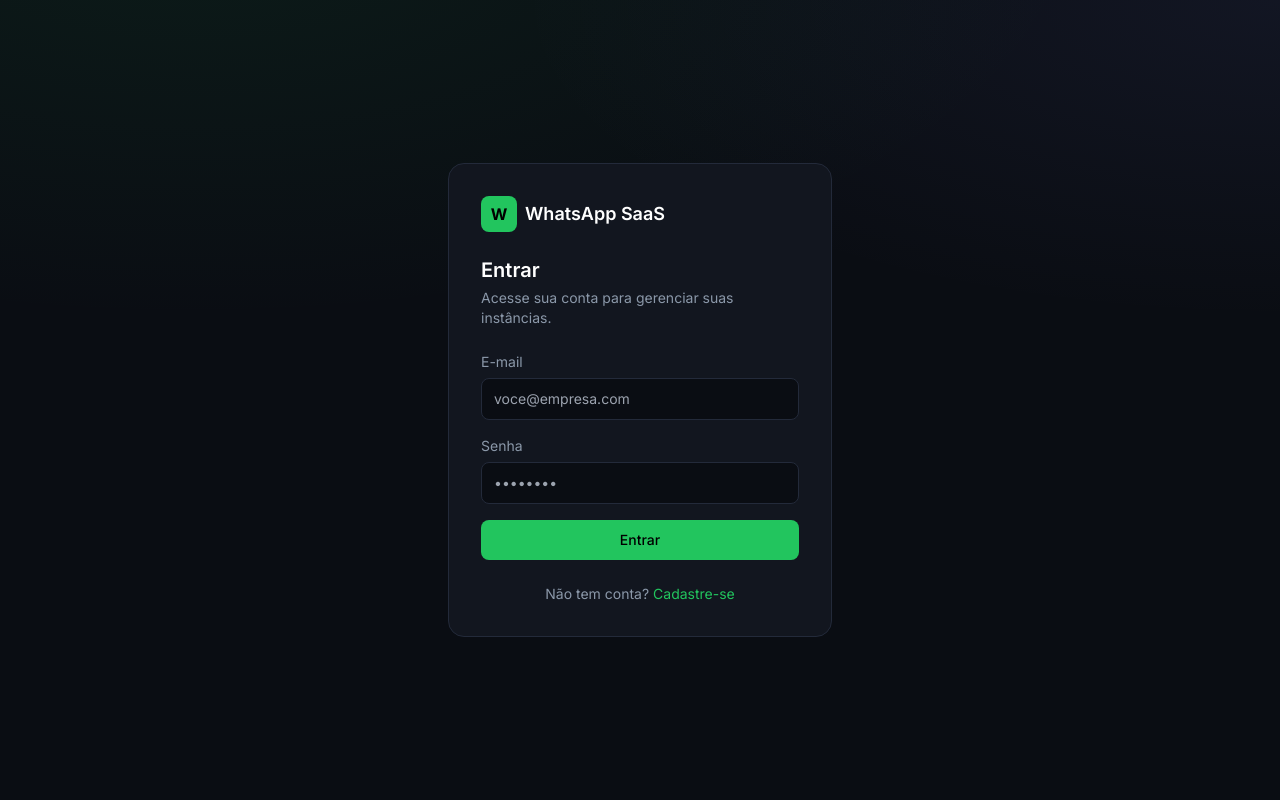
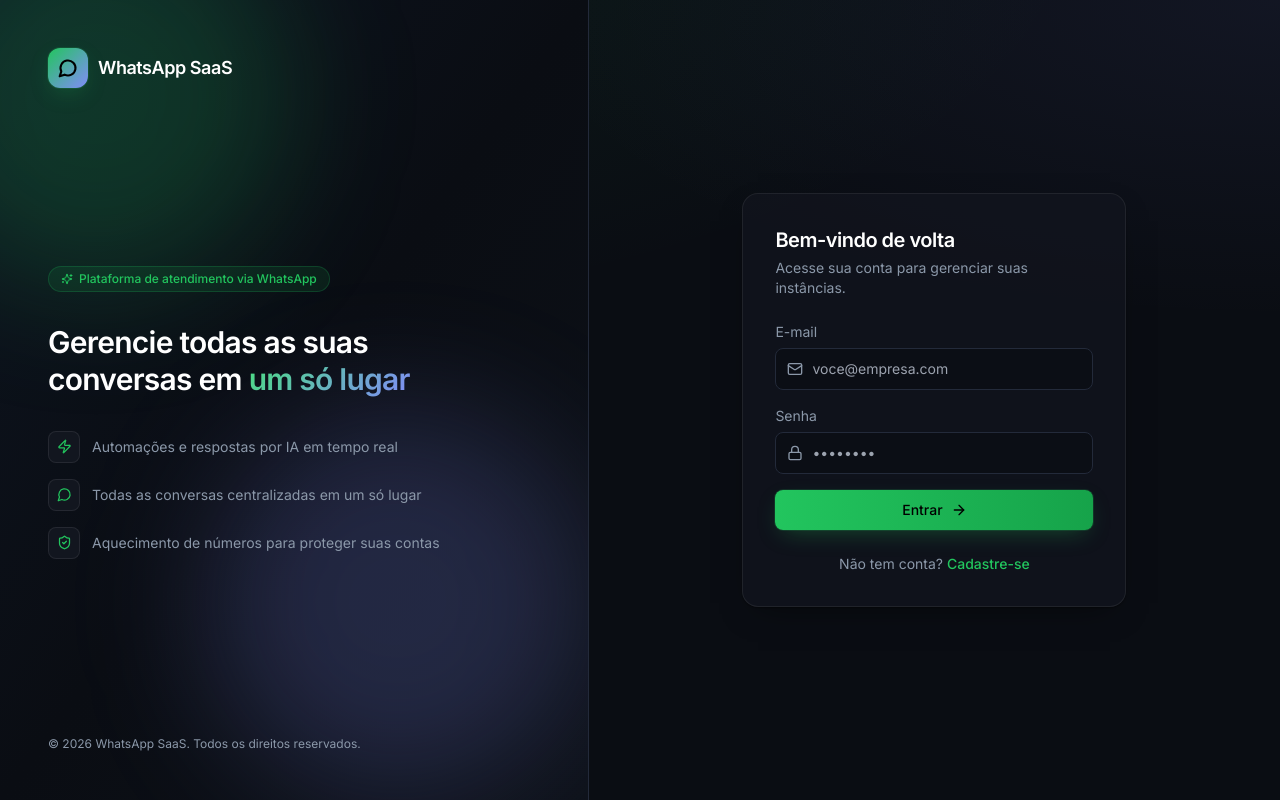
Before and after one commit to alerrandrolima099-sketch/alerrandro, a Next.js app in the folder apps/web/: page /login in a window 1280 px wide. Built offline with nearby package versions, Linux system fonts and the light colour scheme.

Commit message:
Update page.tsx

```diff
--- a/apps/web/src/app/login/page.tsx
+++ b/apps/web/src/app/login/page.tsx
@@ -2,7 +2,9 @@
 
 import { useState } from "react";
 import Link from "next/link";
+import { Mail, Lock, ArrowRight, Loader2 } from "lucide-react";
 import { useAuth } from "@/lib/auth";
+import { AuthShell } from "@/components/AuthShell";
 
 export default function LoginPage() {
   const { login } = useAuth();
@@ -25,58 +27,64 @@
   }
 
   return (
-    <div className="min-h-screen flex items-center justify-center px-4">
-      <div className="w-full max-w-sm bg-surface border border-border rounded-2xl p-8">
-        <div className="flex items-center gap-2 mb-6">
-          <div className="w-9 h-9 rounded-lg bg-primary flex items-center justify-center font-bold text-black">W</div>
-          <span className="font-semibold text-lg">WhatsApp SaaS</span>
-        </div>
-
-        <h1 className="text-xl font-semibold mb-1">Entrar</h1>
-        <p className="text-sm text-muted mb-6">Acesse sua conta para gerenciar suas instâncias.</p>
-
+    <AuthShell title="Bem-vindo de volta" subtitle="Acesse sua conta para gerenciar suas instâncias.">
       <form onSubmit={handleSubmit} className="space-y-4">
         <div>
           <label className="text-sm text-muted block mb-1.5">E-mail</label>
+          <div className="relative">
+            <Mail size={16} className="absolute left-3 top-1/2 -translate-y-1/2 text-muted" />
             <input
               type="email"
               required
               value={email}
               onChange={(e) => setEmail(e.target.value)}
-              className="w-full bg-background border border-border rounded-lg px-3 py-2.5 text-sm outline-none focus:border-primary"
+              className="w-full bg-background/70 border border-border rounded-lg pl-9 pr-3 py-2.5 text-sm outline-none focus:border-primary transition-colors"
               placeholder="voce@empresa.com"
             />
           </div>
+        </div>
         <div>
           <label className="text-sm text-muted block mb-1.5">Senha</label>
+          <div className="relative">
+            <Lock size={16} className="absolute left-3 top-1/2 -translate-y-1/2 text-muted" />
             <input
               type="password"
               required
               value={password}
               onChange={(e) => setPassword(e.target.value)}
-              className="w-full bg-background border border-border rounded-lg px-3 py-2.5 text-sm outline-none focus:border-primary"
+              className="w-full bg-background/70 border border-border rounded-lg pl-9 pr-3 py-2.5 text-sm outline-none focus:border-primary transition-colors"
               placeholder="••••••••"
             />
           </div>
+        </div>
 
-          {error && <p className="text-sm text-red-400">{error}</p>}
+        {error && (
+          <p className="text-sm text-red-400 bg-red-500/10 border border-red-500/20 rounded-lg px-3 py-2">{error}</p>
+        )}
 
         <button
           type="submit"
           disabled={loading}
-            className="w-full bg-primary hover:bg-primaryDark text-black font-medium rounded-lg py-2.5 text-sm transition-colors disabled:opacity-60"
+          className="w-full bg-gradient-to-r from-primary to-primaryDark hover:brightness-110 text-black font-medium rounded-lg py-2.5 text-sm transition-all disabled:opacity-60 flex items-center justify-center gap-2 shadow-glow"
         >
-            {loading ? "Entrando..." : "Entrar"}
+          {loading ? (
+            <>
+              <Loader2 size={16} className="animate-spin" /> Entrando...
+            </>
+          ) : (
+            <>
+              Entrar <ArrowRight size={16} />
+            </>
+          )}
         </button>
       </form>
 
       <p className="text-sm text-muted mt-6 text-center">
         Não tem conta?{" "}
-          <Link href="/register" className="text-primary hover:underline">
+        <Link href="/register" className="text-primary hover:underline font-medium">
           Cadastre-se
         </Link>
       </p>
-      </div>
-    </div>
+    </AuthShell>
   );
 }
```
Lines whose indentation alone changed are shown as unchanged.
